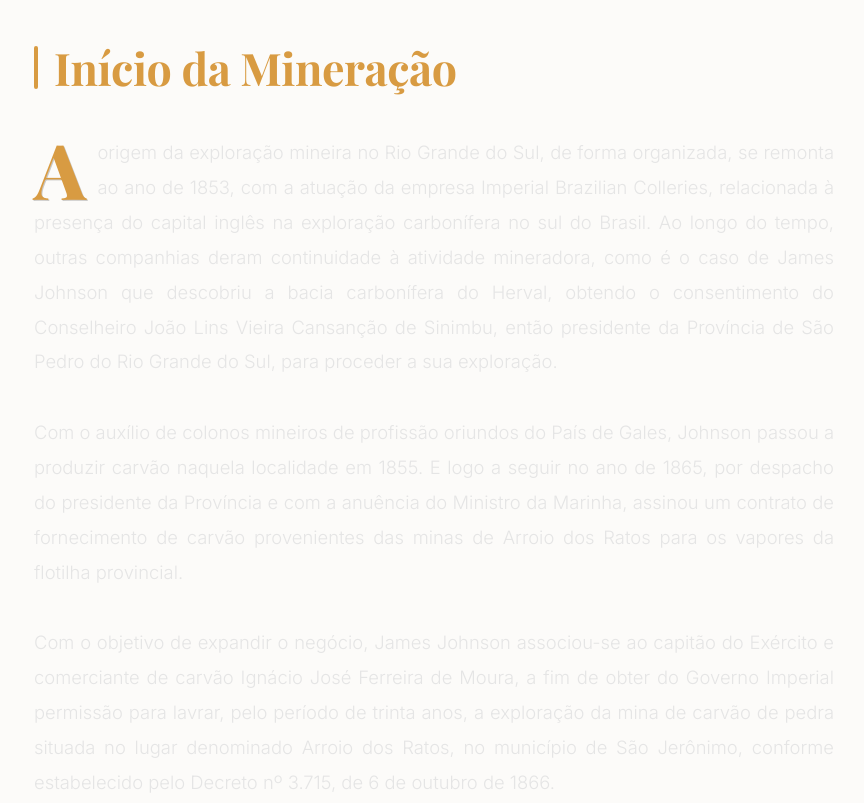
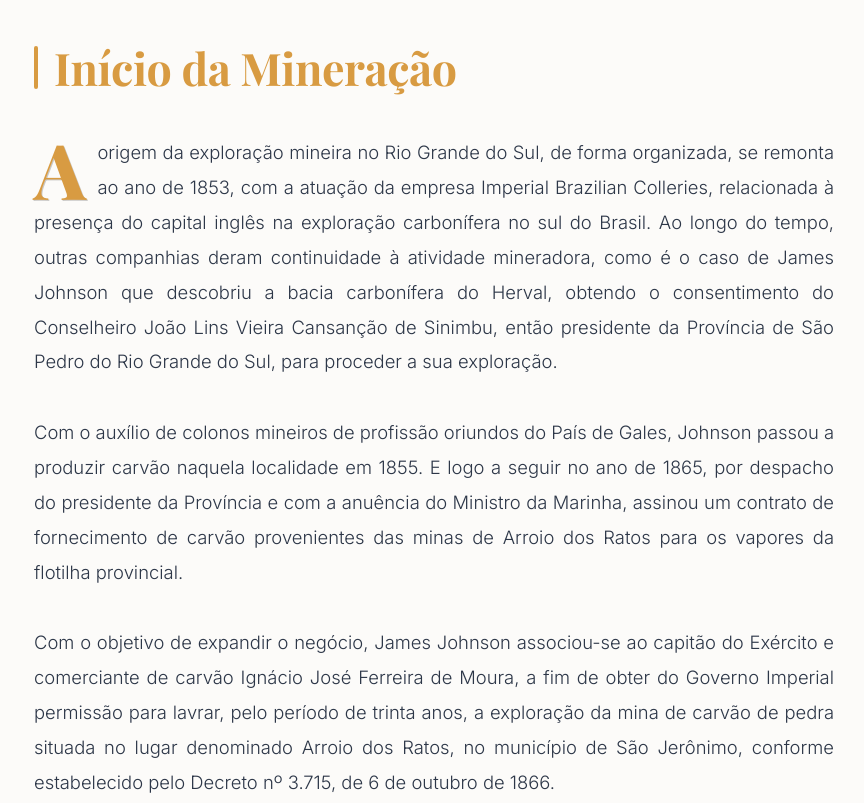
Before and after one commit to Kvothe000/site-museu-carvao, a website built with Vite: page nossa-historia.html in a window 1280 px wide. Shown: the part 920-1723 px from the top of the page, without its empty margins (206-1070 px from the left). Built offline with nearby package versions, Linux system fonts and the light colour scheme; a web font is replaced by a local one.

Commit message:
Update premium.css

```diff
--- a/css/premium.css
+++ b/css/premium.css
@@ -354,7 +354,6 @@ footer#main-footer.site-footer {
     font-size: 1.15rem;
     line-height: 1.9;
     margin-bottom: 2.2rem;
-    color: #e5e5e5;
     text-align: justify;
     font-weight: 300;
 }
```
